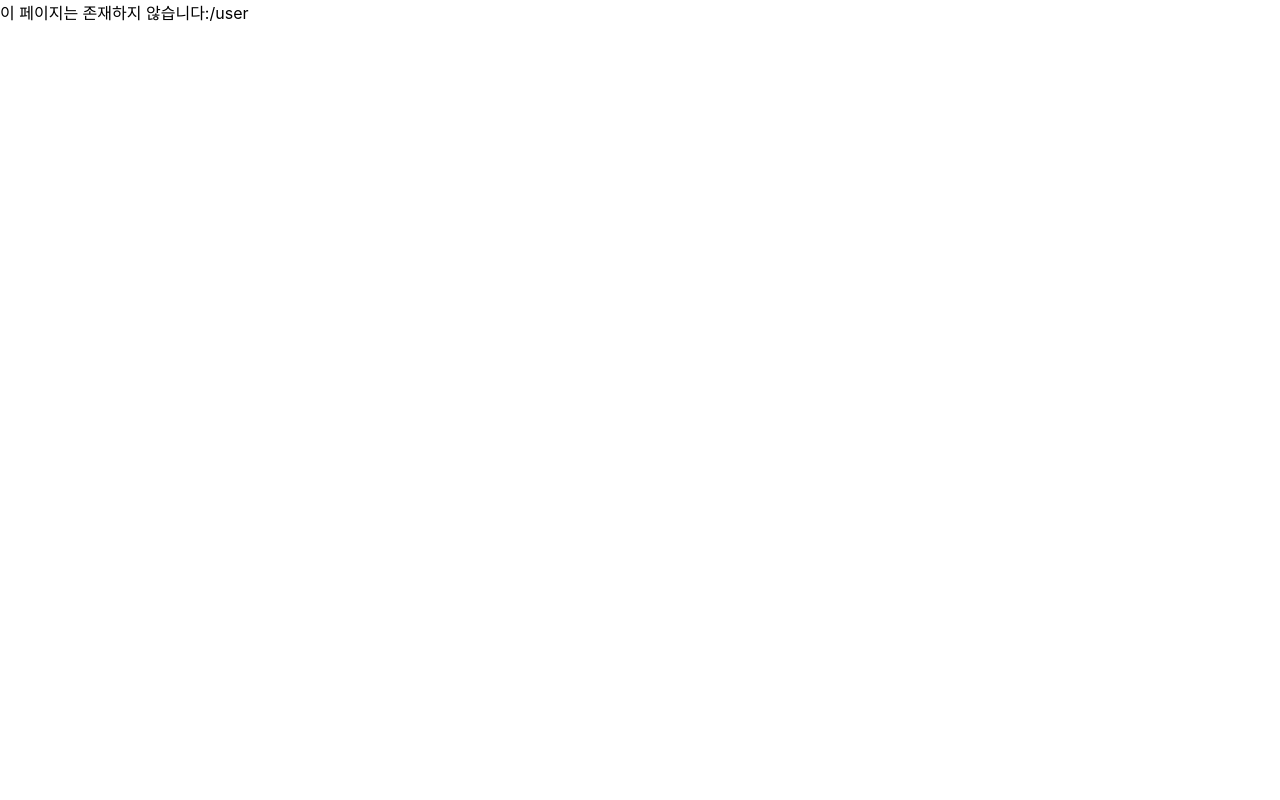
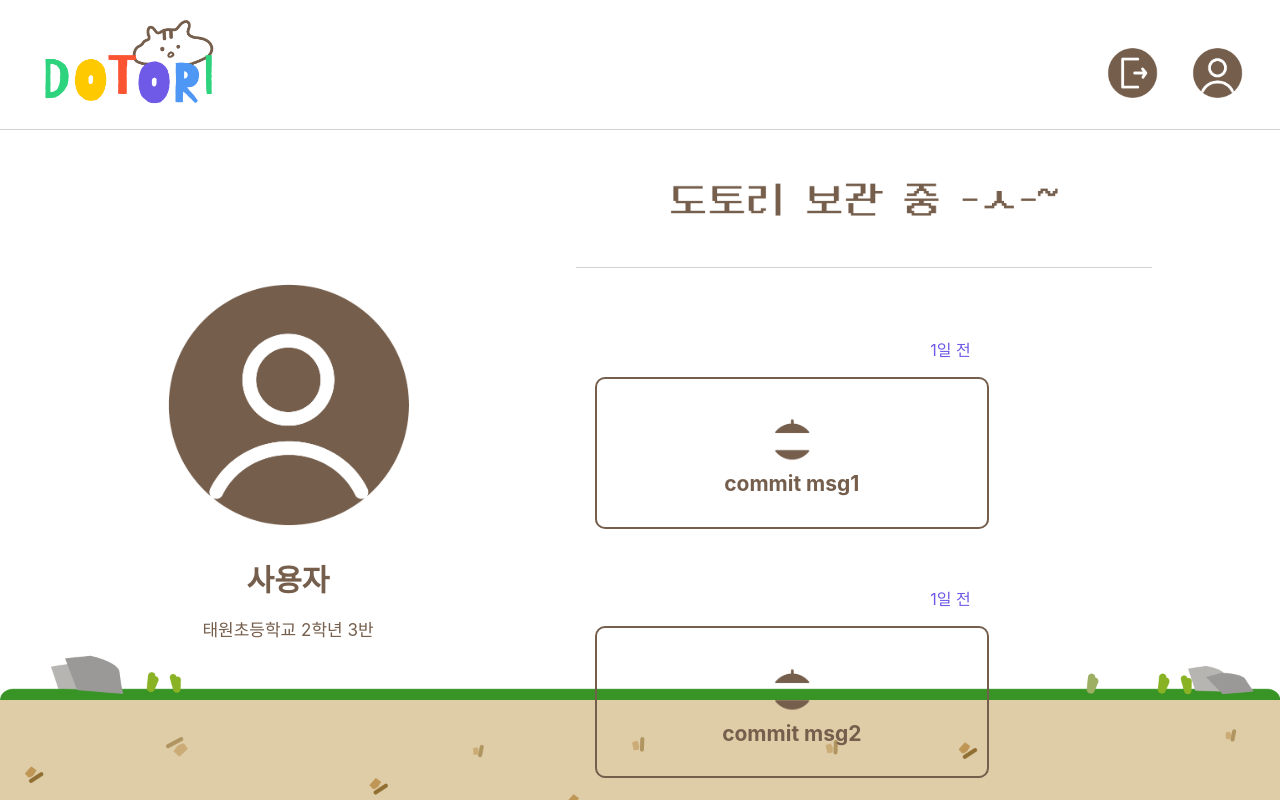
Before and after one commit to DOTORI-JointHackathonForSWUniv/dotori-website, a React (Create React App) app: page /user in a window 1280 px wide. Built offline with nearby package versions, Linux system fonts and the light colour scheme.

Commit message:
Add user page

```diff
--- a/src/App.jsx
+++ b/src/App.jsx
@@ -4,6 +4,7 @@ import Loading from "./loading";
 
 const Login = lazy(() => import("./components/login"));
 const Main = lazy(() => import("./components/main"));
+const User = lazy(() => import("./components/user"));
 // const Loading = lazy(() => import("./components/loading"));
 
 function App() {
@@ -13,6 +14,7 @@ function App() {
                 <Switch>
                     <Route path="/login" component={Login} exact></Route>
                     <Route path="/" component={Main} exact></Route>
+                    <Route path="/user" component={User} exact></Route>
                     <Route render={({ location }) => <div>이 페이지는 존재하지 않습니다:{location.pathname}</div>}></Route>
                 </Switch>
             </Suspense>
--- a/src/components/header.js
+++ b/src/components/header.js
@@ -3,6 +3,7 @@ import logo from "../assets/logo.png";
 import logout from "../assets/logout.png";
 import user from "../assets/user.png";
 import styled from "styled-components";
+import { withRouter } from "react-router-dom";
 
 const Wrapper = styled.div`
     height: 144.5px;
@@ -43,11 +44,11 @@ const Header = ({ history }) => {
         <Wrapper>
             <LogoImg src={logo}></LogoImg>
             <UserBox>
-                <User src={user}></User>
+                <User src={user} onClick={() => movePage("user")}></User>
                 <Logout src={logout}></Logout>
             </UserBox>
         </Wrapper>
     );
 };
 
-export default Header;
+export default withRouter(Header);
--- a/src/components/main.js
+++ b/src/components/main.js
@@ -13,7 +13,9 @@ const Wrapper = styled.div`
     flex-direction: column;
     align-items: center;
     background-image: url(${forest});
-    background-size: cover;
+    background-repeat: no-repeat;
+    background-size: contain;
+    background-position: center bottom;
 `;
 const Title = styled.img`
     width: 640px;
@@ -28,6 +30,7 @@ const ContentBox = styled.div`
     border-top: solid 0.7px #d2d2d2;
     padding-top: 2rem;
     overflow-y: scroll;
+    height: 600px;
     /* align-items: center; */
     /* justify-content: center; */
 `;
--- /dev/null
+++ b/src/components/user.js
@@ -0,0 +1,144 @@
+import React, { useEffect } from "react";
+import land from "../assets/land.png";
+import user from "../assets/user.png";
+import mypage_title from "../assets/mypage_title.png";
+import dotori_commit from "../assets/dotori_commit.png";
+import styled from "styled-components";
+import Header from "./header";
+
+const Wrapper = styled.div`
+    max-width: 1920px;
+    height: 100%;
+    display: flex;
+    flex-direction: column;
+    align-items: center;
+    background-image: url(${land});
+    background-repeat: no-repeat;
+    background-size: contain;
+    background-position: center bottom;
+`;
+const ContentWrapper = styled.div`
+    display: flex;
+    flex-direction: row;
+`;
+const ProfileBox = styled.div`
+    width: 45%;
+    text-align: center;
+`;
+const UserIcon = styled.img`
+    width: 271px;
+    height: 262px;
+    padding-top: 25%;
+`;
+const UserName = styled.div`
+    font-size: 30px;
+    color: #755e4c;
+    font-weight: bold;
+    padding: 1rem 0;
+`;
+const UserInfo = styled.div`
+    font-size: 17px;
+    color: #755e4c;
+`;
+const ContentSection = styled.div`
+    display: flex;
+    flex-direction: column;
+    width: 45%;
+`;
+const Title = styled.img`
+    width: 400px;
+    height: 41px;
+    padding: 3rem 0;
+    margin: 0 auto;
+`;
+const ContentBox = styled.div`
+    border-top: solid 0.7px #d2d2d2;
+    width: 100%;
+    flex: 1;
+    max-height: 500px;
+    display: flex;
+    flex-wrap: wrap;
+    padding-top: 2rem;
+    overflow-y: scroll;
+`;
+
+const FeedBox = styled.div`
+    display: flex;
+    flex-direction: column;
+    width: 390px;
+    margin: 1.3rem;
+    align-items: center;
+`;
+const TitleBox = styled.div`
+    font-size: 16px;
+    padding: 1rem 0;
+    color: #6e5ae7;
+    width: 100%;
+    text-align: right;
+    padding-right: 2rem;
+`;
+
+const CodeBox = styled.div`
+    width: 390px;
+    height: 148px;
+    border-radius: 10px;
+    border: solid 2px #755e4c;
+    display: flex;
+    flex-direction: column;
+    align-items: center;
+    justify-content: center;
+`;
+const CommitIcon = styled.img`
+    width: 62px;
+    height: 62px;
+`;
+const CommitMsg = styled.div`
+    font-size: 21px;
+    font-weight: bold;
+    color: #755e4c;
+`;
+
+const User = ({ history }) => {
+    let userInfo = { name: "사용자", info1: "태원초등학교", info2: 2, info3: 3 };
+    let feeds = [
+        { user: "다람쥐1", day: 1, commit: "commit msg1" },
+        { user: "다람쥐2", day: 1, commit: "commit msg2" },
+        { user: "다람쥐3", day: 1, commit: "commit msg3" },
+        { user: "다람쥐4", day: 1, commit: "commit msg4" },
+        { user: "다람쥐5", day: 1, commit: "commit msg5" },
+    ];
+    const movePage = (page) => {
+        history.push(`/${page}`);
+    };
+
+    return (
+        <Wrapper>
+            <Header></Header>
+            <ContentWrapper>
+                <ProfileBox>
+                    <UserIcon src={user}></UserIcon>
+                    <UserName>{userInfo.name}</UserName>
+                    <UserInfo>{`${userInfo.info1} ${userInfo.info2}학년 ${userInfo.info3}반`}</UserInfo>
+                </ProfileBox>
+                <ContentSection>
+                    <Title src={mypage_title}></Title>
+                    <ContentBox>
+                        {feeds.map((feed) => {
+                            return (
+                                <FeedBox>
+                                    <TitleBox>{`${feed.day}일 전`}</TitleBox>
+                                    <CodeBox>
+                                        <CommitIcon src={dotori_commit}></CommitIcon>
+                                        <CommitMsg>{feed.commit}</CommitMsg>
+                                    </CodeBox>
+                                </FeedBox>
+                            );
+                        })}
+                    </ContentBox>
+                </ContentSection>
+            </ContentWrapper>
+        </Wrapper>
+    );
+};
+
+export default User;
```
Also changed, not shown: src/assets/forest.png, src/assets/land.png (added).
